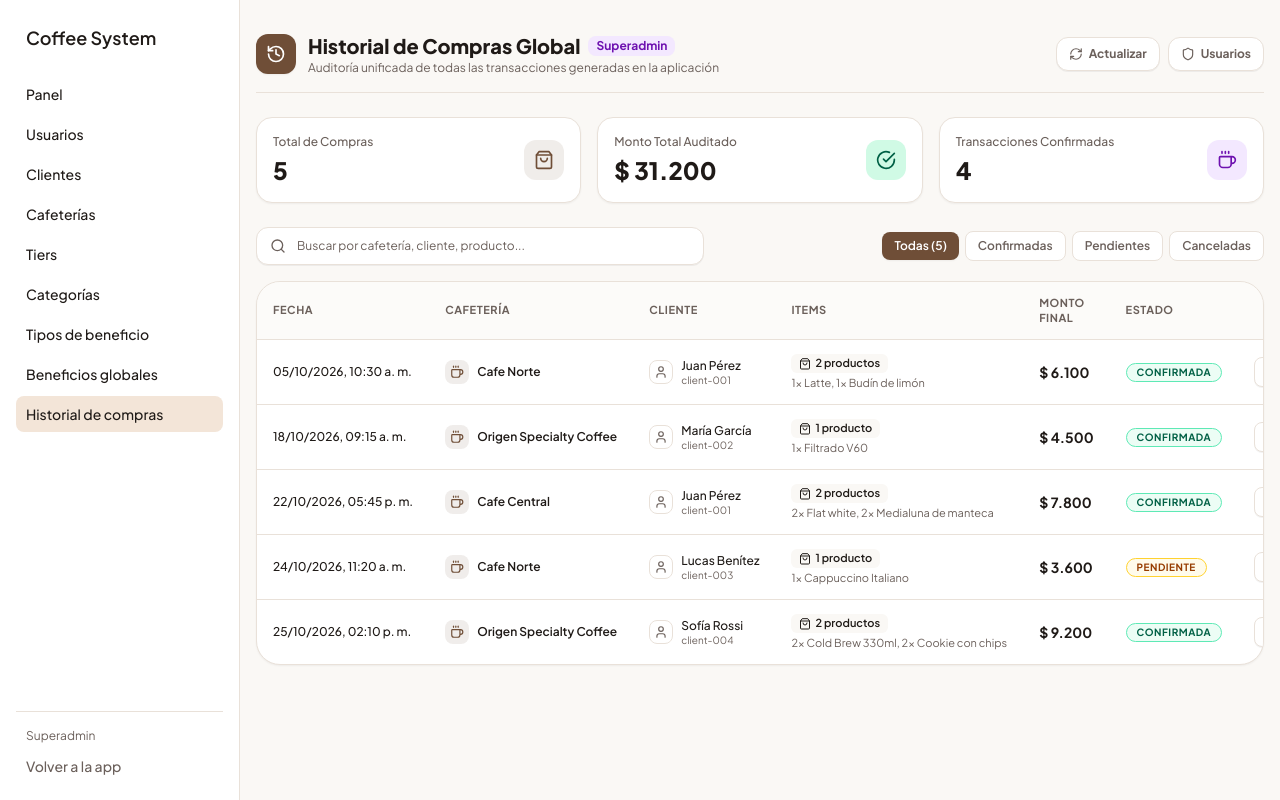
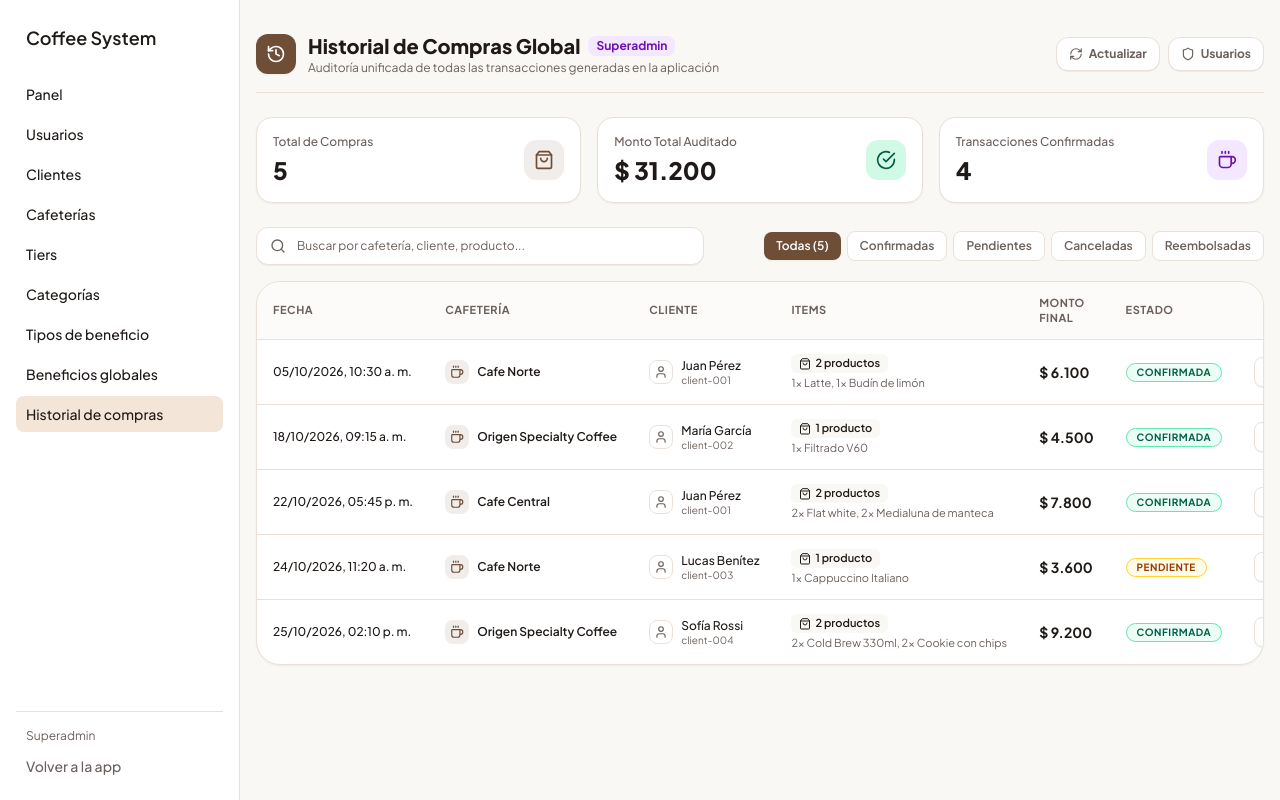
Before and after one commit to ERehbani/Coffee-System-frontend, an Angular app: page /admin/purchases in a window 1280 px wide. Built offline with nearby package versions, Linux system fonts and the light colour scheme.

Commit message:
fix de historial de compras

```diff
--- a/src/features/admin-purchases/pages/admin-purchases-page/admin-purchases-page.html
+++ b/src/features/admin-purchases/pages/admin-purchases-page/admin-purchases-page.html
@@ -151,6 +151,21 @@
           [class.border-border]="filterStatus() !== 'CANCELLED'"
         >
           Canceladas
+        </button>
+
+        <button
+          type="button"
+          (click)="setFilterStatus('REFUNDED')"
+          class="rounded-lg px-3 py-1.5 text-xs font-semibold transition cursor-pointer select-none"
+          [class.bg-primary]="filterStatus() === 'REFUNDED'"
+          [class.text-white]="filterStatus() === 'REFUNDED'"
+          [class.shadow-xs]="filterStatus() === 'REFUNDED'"
+          [class.bg-surface]="filterStatus() !== 'REFUNDED'"
+          [class.text-muted]="filterStatus() !== 'REFUNDED'"
+          [class.border]="filterStatus() !== 'REFUNDED'"
+          [class.border-border]="filterStatus() !== 'REFUNDED'"
+        >
+          Reembolsadas
         </button>
       </div>
     </div>
--- a/src/features/admin-purchases/pages/admin-purchases-page/admin-purchases-page.ts
+++ b/src/features/admin-purchases/pages/admin-purchases-page/admin-purchases-page.ts
@@ -117,6 +117,8 @@ export class AdminPurchasesPage implements OnInit {
         return 'bg-amber-50 text-amber-800 border-amber-300';
       case 'CANCELLED':
         return 'bg-rose-50 text-rose-800 border-rose-300';
+      case 'REFUNDED':
+        return 'bg-purple-50 text-purple-800 border-purple-300';
       default:
         return 'bg-neutral-100 text-neutral-800 border-neutral-300';
     }
@@ -130,6 +132,8 @@ export class AdminPurchasesPage implements OnInit {
         return 'Pendiente';
       case 'CANCELLED':
         return 'Cancelada';
+      case 'REFUNDED':
+        return 'Reembolsada';
       default:
         return status || 'Desconocido';
     }
```
